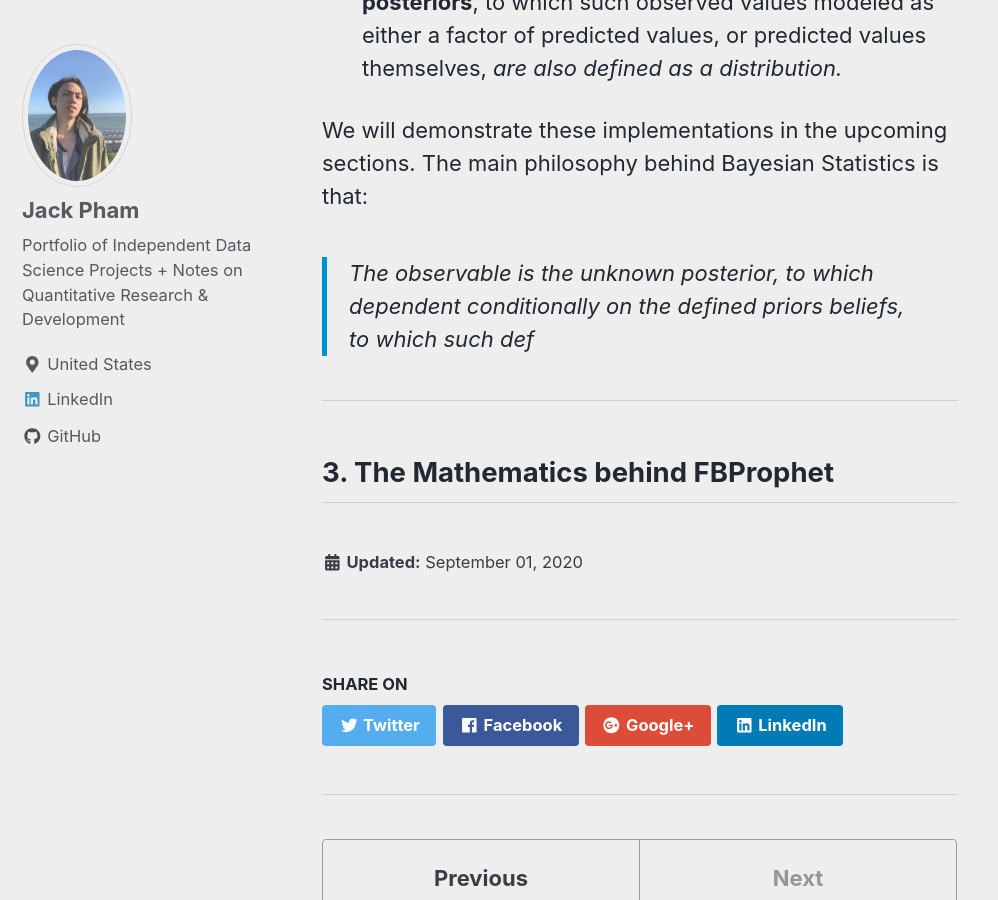
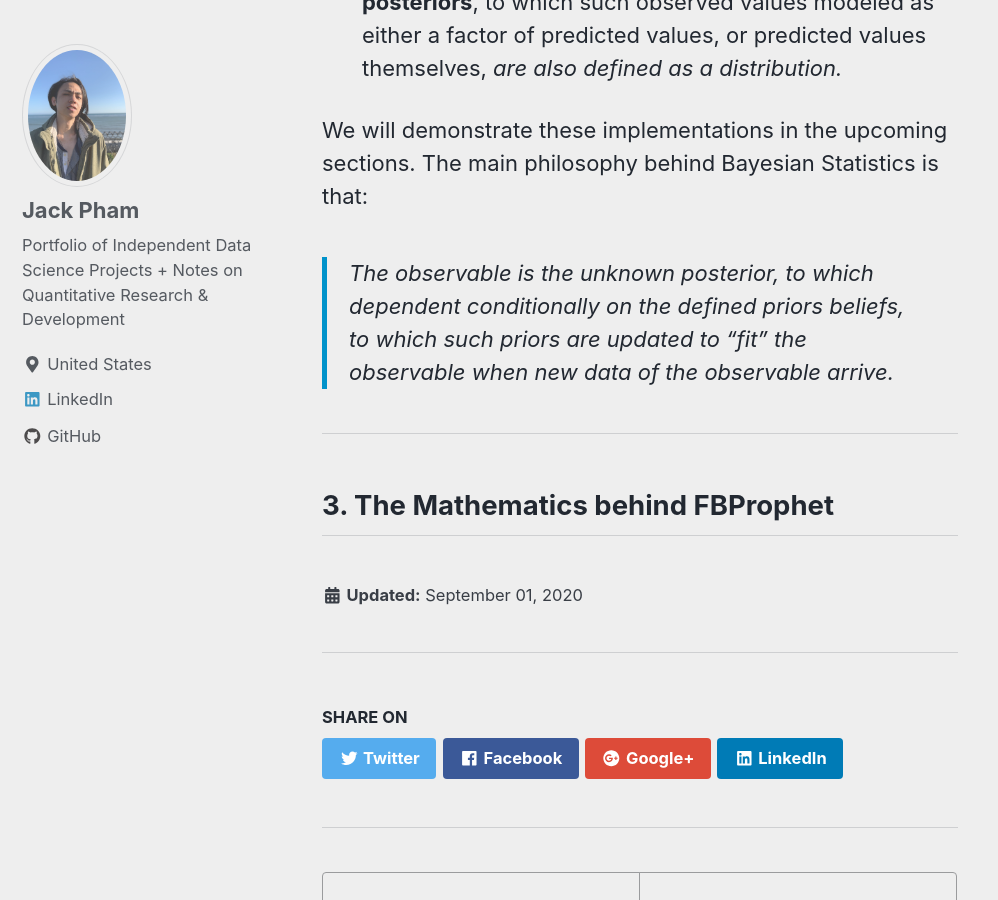
Before and after one commit to jp-quant/jp-quant.github.io, a Jekyll site: the page built from _posts/2020-09-01-fbprophet_bayesian_glm.md, in a window 1280 px wide and 900 px high, scrolled down 5426 px. Shown: the whole window, without its empty margins (0-998 px from the left). Built offline with Jekyll 4.4.1, drawn with Linux system fonts in a browser that asks for light colours; nearby versions of some CDN libraries.

Commit message:
_posts/2020-09-01-fbprophet_bayesian_glm.md updated from https://stackedit.io/

```diff
--- a/_posts/2020-09-01-fbprophet_bayesian_glm.md
+++ b/_posts/2020-09-01-fbprophet_bayesian_glm.md
@@ -85,14 +85,14 @@ Shortly put in details, implementation of Bayesian Statistics on time-series GLM
 2. We can formulate complex functions (link functions) with defined priors variables to the observable(s) as **posteriors**, to which such observed values modeled as either a factor of predicted values, or predicted values themselves, *are also defined as a distribution.*
 
 We will demonstrate these implementations in the upcoming sections. The main philosophy behind Bayesian Statistics is that:
-> The observable is the unknown posterior, to which dependent conditionally on the defined priors beliefs, to which such def
+> The observable is the unknown posterior, to which dependent conditionally on the defined priors beliefs, to which such priors are updated to "fit" the observable when new data of the observable arrive.
 
 ---
 ## 3. The Mathematics behind FBProphet
 
 
 <!--stackedit_data:
-eyJoaXN0b3J5IjpbLTIxMjAxMDU4NjQsMTEwNjQ2MDQxNSwxNz
+eyJoaXN0b3J5IjpbLTEyNzIxNjczNTcsMTEwNjQ2MDQxNSwxNz
 MwNDI3NzkxLDEwOTg5OTM0NDAsLTE2NDA1NTc4MjUsLTk5NTM1
 NDc0OCwtMTEzNTcyMDU0MF19
 -->
```
